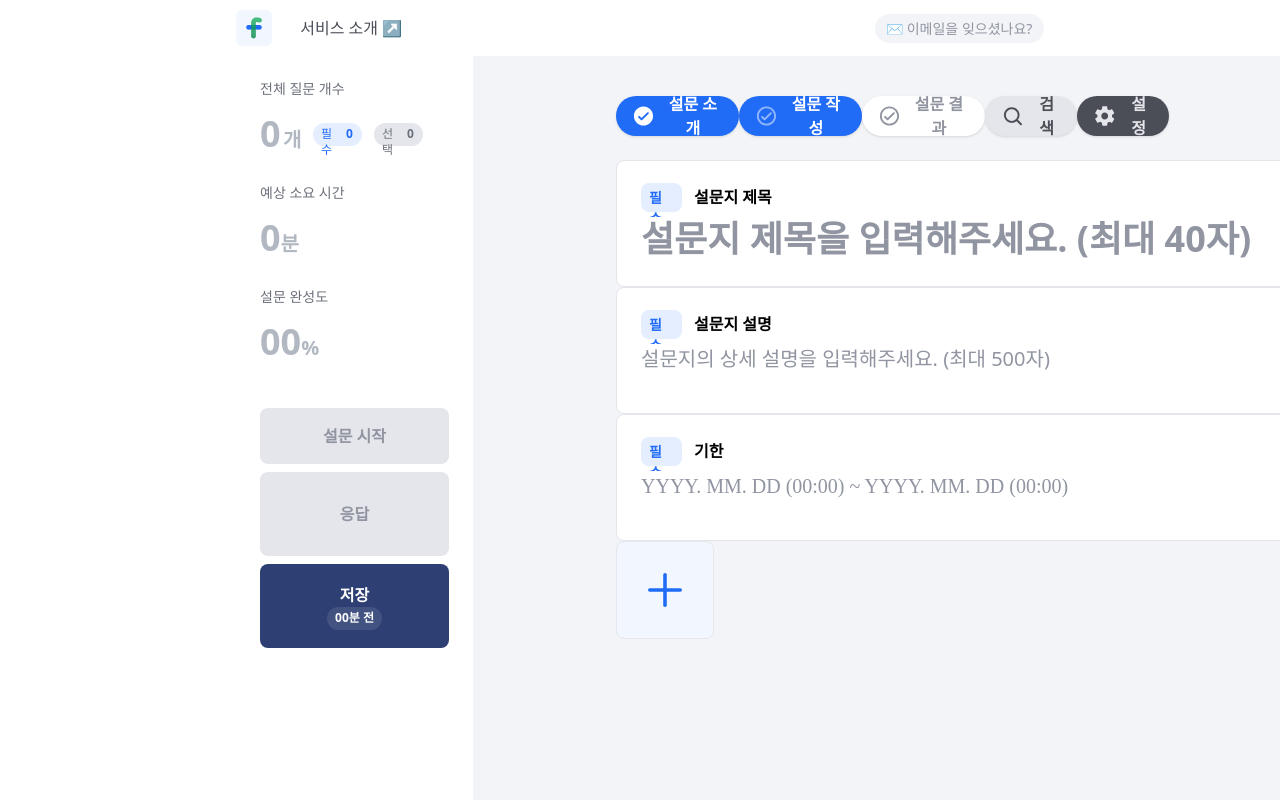
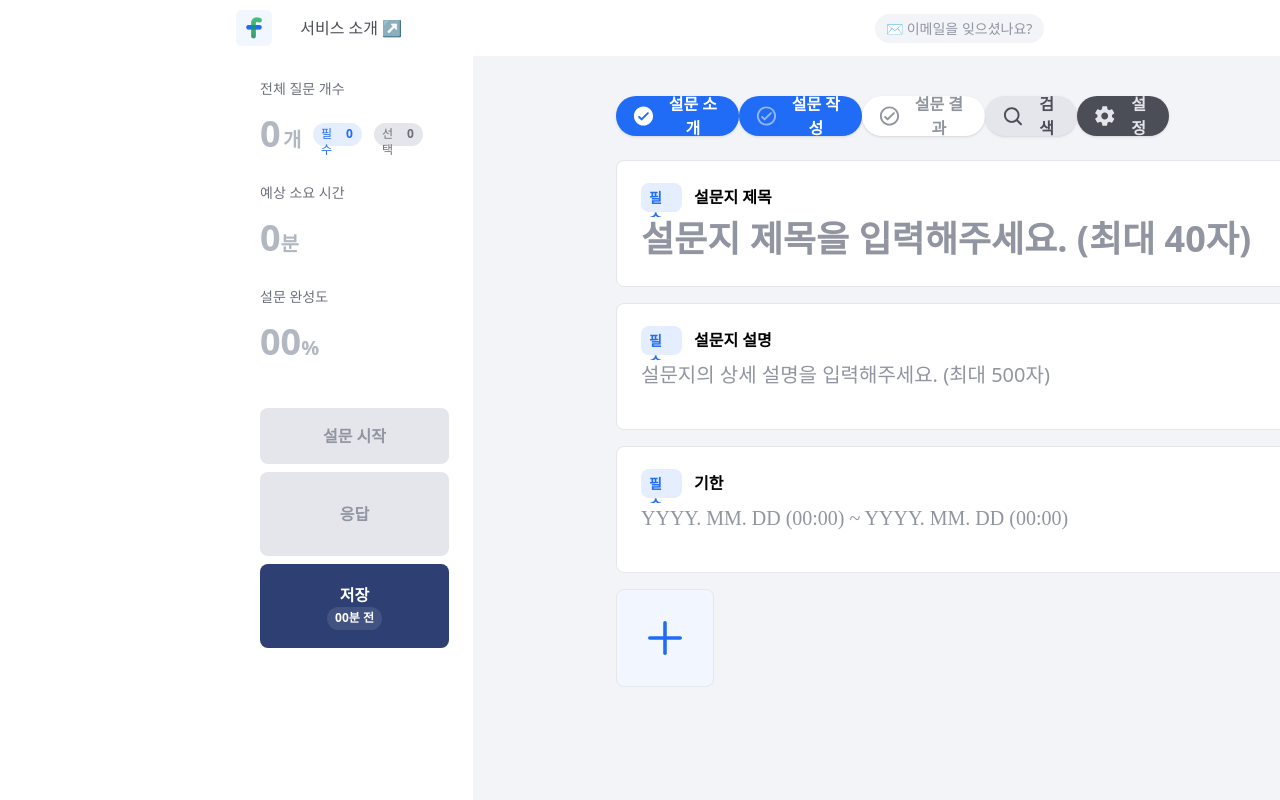
Before and after one commit to thinandlong/ofom-fe, a Next.js app: page /survey in a window 1280 px wide. Built offline with nearby package versions, Linux system fonts and the light colour scheme; no server answers; a web font is replaced by a local one.

Commit message:
feat #56: TextFieldList 컴포넌트 구현 및 UI 구현 (#57)

```diff
--- a/src/app/survey/SurveyClient.tsx
+++ b/src/app/survey/SurveyClient.tsx
@@ -3,18 +3,14 @@
 import Spacing from '@/components/spacing';
 import Wrapper from './components/Wrapper';
 import Controller from './components/Controller';
-import TextFiled from './components/TextField';
-import TextFiledAddButton from './components/TextFieldAddButton';
+import TextFieldList from './components/TextFieldList';
 
 const SurveyClient = () => {
   return (
     <Wrapper>
       <Controller />
       <Spacing size={24} />
-      <TextFiled type="title" />
-      <TextFiled type="desc" />
-      <TextFiled type="limit" />
-      <TextFiledAddButton />
+      <TextFieldList />
     </Wrapper>
   );
 };
--- /dev/null
+++ b/src/app/survey/components/TextFieldList/index.tsx
@@ -0,0 +1,16 @@
+import React from 'react';
+import TextField from '../TextField';
+import TextFieldAddButton from '../TextFieldAddButton';
+
+const TextFieldList = () => {
+  return (
+    <div className="flex flex-col gap-[16px]">
+      <TextField type="title" />
+      <TextField type="desc" />
+      <TextField type="limit" />
+      <TextFieldAddButton />
+    </div>
+  );
+};
+
+export default TextFieldList;
```
